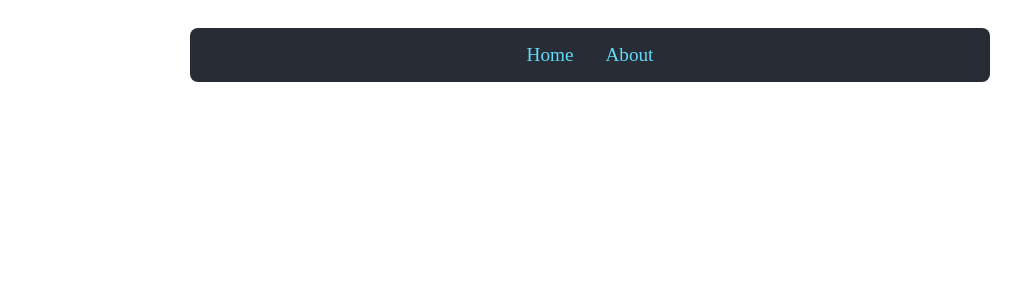
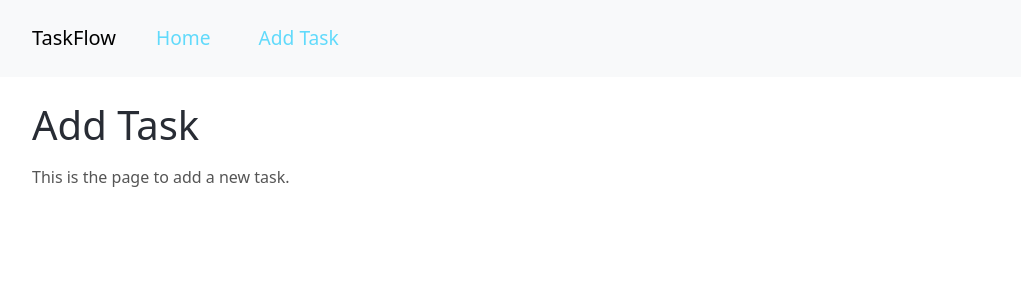
Before and after one commit to krtdotcode/TaskFlow, a React (Create React App) app: page /add-task in a window 1280 px wide. Before the commit this address had no page. Shown: the top 300 px of the page, without its empty margins (50-1071 px from the left). Built offline with nearby package versions, Linux system fonts and the light colour scheme.

Commit message:
feat: setup project with React and Bootstrap integration

```diff
--- a/src/App.js
+++ b/src/App.js
@@ -1,6 +1,8 @@
 import React from 'react';
-import { BrowserRouter as Router, Routes, Route, Link } from 'react-router-dom';
+import { BrowserRouter as Router, Routes, Route } from 'react-router-dom';
 import './App.css';
+import Header from './components/Header';
+import AddTask from './components/AddTask';
 
 function Home() {
   return (
@@ -12,37 +14,17 @@ function Home() {
   );
 }
 
-function About() {
-  return (
-    <div>
-      <h1>About</h1>
-      <p>This is a sample React app containerized with Docker.</p>
-      <p>Features:</p>
-      <ul>
-        <li>React 18</li>
-        <li>React Router</li>
-        <li>Hot reload in development</li>
-        <li>Production-ready builds</li>
-      </ul>
-    </div>
-  );
-}
+
 
 function App() {
   return (
     <Router>
-      <div className="App">
-        <nav className="navbar">
-          <Link to="/" className="nav-link">Home</Link>
-          <Link to="/about" className="nav-link">About</Link>
-        </nav>
-
-        <main className="main-content">
-          <Routes>
-            <Route path="/" element={<Home />} />
-            <Route path="/about" element={<About />} />
-          </Routes>
-        </main>
+      <Header />
+      <div className="container">
+        <Routes>
+          <Route path="/" element={<Home />} />
+          <Route path="/add-task" element={<AddTask />} />
+        </Routes>
       </div>
     </Router>
   );
--- /dev/null
+++ b/src/components/AddTask.js
@@ -0,0 +1,12 @@
+import React from 'react';
+
+function AddTask() {
+  return (
+    <div>
+      <h1>Add Task</h1>
+      <p>This is the page to add a new task.</p>
+    </div>
+  );
+}
+
+export default AddTask;
--- /dev/null
+++ b/src/components/Header.js
@@ -0,0 +1,22 @@
+import React from 'react';
+import { Navbar, Nav, Container } from 'react-bootstrap';
+import { Link, useLocation } from 'react-router-dom';
+
+function Header() {
+  return (
+    <Navbar bg="light" expand="lg" className="mb-4">
+      <Container>
+        <Navbar.Brand as={Link} to="/">TaskFlow</Navbar.Brand>
+        <Navbar.Toggle aria-controls="basic-navbar-nav" />
+        <Navbar.Collapse id="basic-navbar-nav">
+          <Nav className="me-auto">
+            <Nav.Link as={Link} to="/">Home</Nav.Link>
+            <Nav.Link as={Link} to="/add-task">Add Task</Nav.Link>
+          </Nav>
+        </Navbar.Collapse>
+      </Container>
+    </Navbar>
+  );
+}
+
+export default Header;
--- a/src/index.js
+++ b/src/index.js
@@ -1,5 +1,6 @@
 import React from 'react';
 import ReactDOM from 'react-dom/client';
+import 'bootstrap/dist/css/bootstrap.min.css';
 import App from './App';
 
 const root = ReactDOM.createRoot(document.getElementById('root'));
```
